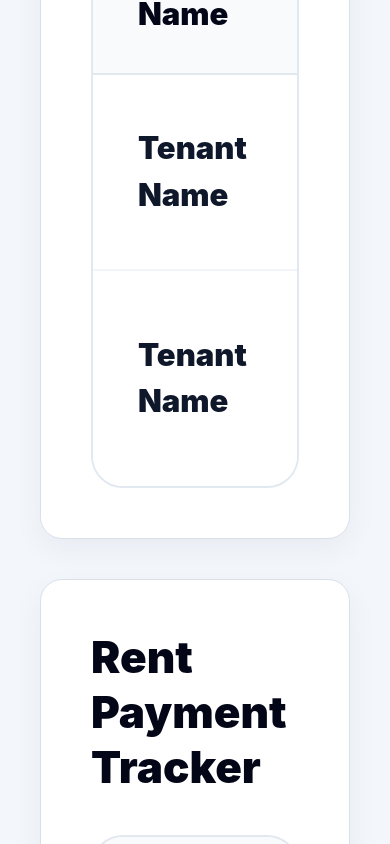
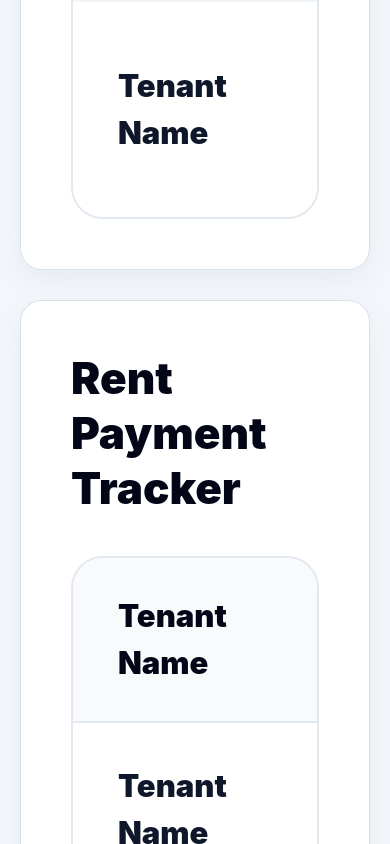
Before and after one commit to ValdemirJunior2020/communityhub-dashboard-Design, a React (Create React App) app: page / in a window 390 px wide. Shown: the part 5418-6262 px from the top of the page. Built offline with nearby package versions, Linux system fonts and the light colour scheme.

Commit message:
responsiveness

```diff
--- a/src/App.js
+++ b/src/App.js
@@ -1,4 +1,4 @@
-// src/App.js
+// C:\MyProjects\propel-properties-dashboard\src\App.js
 import React from 'react';
 import Sidebar from './components/Sidebar';
 import Header from './components/Header';
@@ -13,7 +13,7 @@ function App() {
       <div className="flex min-w-0 flex-1 flex-col">
         <Header />
 
-        <main className="w-full flex-1 overflow-y-auto px-8 py-7 xl:px-10 2xl:px-12">
+        <main className="w-full flex-1 overflow-y-auto px-4 py-5 sm:px-6 lg:px-8 xl:px-10 2xl:px-12">
           <MainContent />
         </main>
       </div>
--- a/src/components/MainContent.jsx
+++ b/src/components/MainContent.jsx
@@ -1,4 +1,4 @@
-// src/components/MainContent.jsx
+// C:\MyProjects\propel-properties-dashboard\src\components\MainContent.jsx
 import React from 'react';
 import KpiCard from './KpiCard';
 import TrendChart from './TrendChart';
@@ -27,25 +27,25 @@ const MainContent = () => {
   ];
 
   return (
-    <div className="w-full max-w-none space-y-8">
-      <section className="grid w-full grid-cols-1 gap-6 sm:grid-cols-2 lg:grid-cols-3 2xl:grid-cols-6">
+    <div className="w-full max-w-none space-y-6 md:space-y-8">
+      <section className="grid w-full grid-cols-1 gap-5 sm:grid-cols-2 xl:grid-cols-3 2xl:grid-cols-6">
         {kpiData.map((kpi) => (
           <KpiCard key={kpi.title} {...kpi} />
         ))}
       </section>
 
-      <section className="grid w-full grid-cols-1 gap-8 xl:grid-cols-[1.05fr_1fr]">
+      <section className="grid w-full grid-cols-1 gap-6 xl:grid-cols-2 2xl:grid-cols-[1.05fr_1fr]">
         <TrendChart />
         <PropertyGrid />
       </section>
 
-      <section className="grid w-full grid-cols-1 gap-8 xl:grid-cols-[1.45fr_1fr]">
-        <div className="space-y-8">
+      <section className="grid w-full grid-cols-1 gap-6 2xl:grid-cols-[1.45fr_1fr]">
+        <div className="space-y-6 md:space-y-8">
           <MaintenanceCenter />
           <RentTracker />
         </div>
 
-        <div className="space-y-8">
+        <div className="space-y-6 md:space-y-8">
           <SmartAlerts />
           <AiAssistant />
         </div>
```
